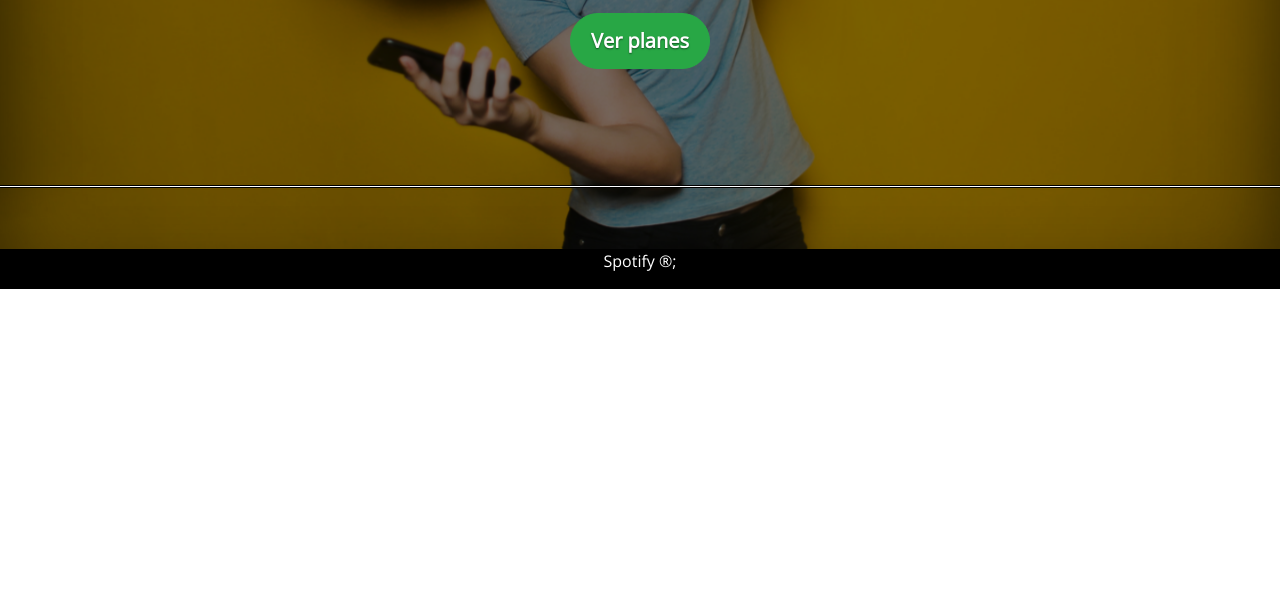
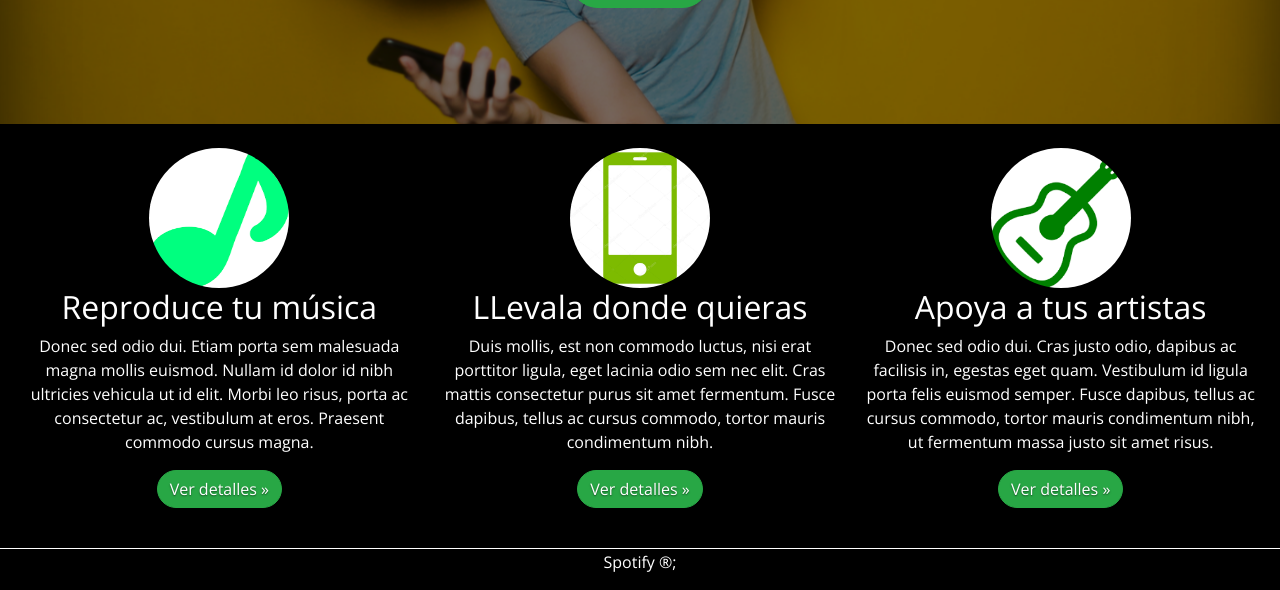
Before and after one commit to andres187/Spotify, a plain HTML site: page index.html in a window 1280 px wide. Shown: the part 511-1101 px from the top of the page. Before the commit the page ends 800 px from the top, so only its background shows below. Drawn offline with nearby package versions, Linux system fonts and the light colour scheme.

Commit message:
Agregada la sección de descripción.

```diff
--- a/css/free.css
+++ b/css/free.css
@@ -65,12 +65,19 @@ body {
   background-color: #000;
   min-height: 1px;
   padding: 0;
+  color: #fff;
 }
 
 .bg-white {
   background-color: #fff;
   min-height: 1px;
   padding: 0;
+  color: #000;
+}
+
+.bg-black strong,
+.bg-white strong {
+  color: #28a745;
 }
 
 /*
--- a/index.html
+++ b/index.html
@@ -41,7 +41,41 @@
           <a href="#plans" class="btn btn-lg btn-success">Ver planes</a>
         </p>
       </section>
-      <section class="bg-black"></section>
+      <section class="bg-black p-4" id="desc">
+        <div class="row">
+          <div class="col-lg-4">
+            <img class="rounded-circle" src="/img/note.png" alt="Generic placeholder image" width="140" height="140">
+            <h2>Reproduce tu música</h2>
+            <p>Donec sed odio dui. Etiam porta sem malesuada magna mollis euismod. Nullam id dolor id nibh ultricies vehicula
+              ut id elit. Morbi leo risus, porta ac consectetur ac, vestibulum at eros. Praesent commodo cursus magna.</p>
+            <p>
+              <a class="btn btn-success" href="#" role="button">Ver detalles »</a>
+            </p>
+          </div>
+          <!-- /.col-lg-4 -->
+          <div class="col-lg-4">
+            <img class="rounded-circle" src="/img/phone.jpg" alt="Generic placeholder image" width="140" height="140">
+            <h2>LLevala donde quieras</h2>
+            <p>Duis mollis, est non commodo luctus, nisi erat porttitor ligula, eget lacinia odio sem nec elit. Cras mattis
+              consectetur purus sit amet fermentum. Fusce dapibus, tellus ac cursus commodo, tortor mauris condimentum nibh.</p>
+            <p>
+              <a class="btn btn-success" href="#" role="button">Ver detalles »</a>
+            </p>
+          </div>
+          <!-- /.col-lg-4 -->
+          <div class="col-lg-4">
+            <img class="rounded-circle" src="/img/guitar.png" alt="Generic placeholder image" width="140" height="140">
+            <h2>Apoya a tus artistas</h2>
+            <p>Donec sed odio dui. Cras justo odio, dapibus ac facilisis in, egestas eget quam. Vestibulum id ligula porta felis
+              euismod semper. Fusce dapibus, tellus ac cursus commodo, tortor mauris condimentum nibh, ut fermentum massa
+              justo sit amet risus.</p>
+            <p>
+              <a class="btn btn-success" href="#" role="button">Ver detalles »</a>
+            </p>
+          </div>
+          <!-- /.col-lg-4 -->
+        </div>
+      </section>
       <section class="bg-white"></section>
       <section class="bg-black"></section>
     </main>
```
Also changed, not shown: img/guitar.png (added), img/note.png (added), img/phone.jpg (added).
